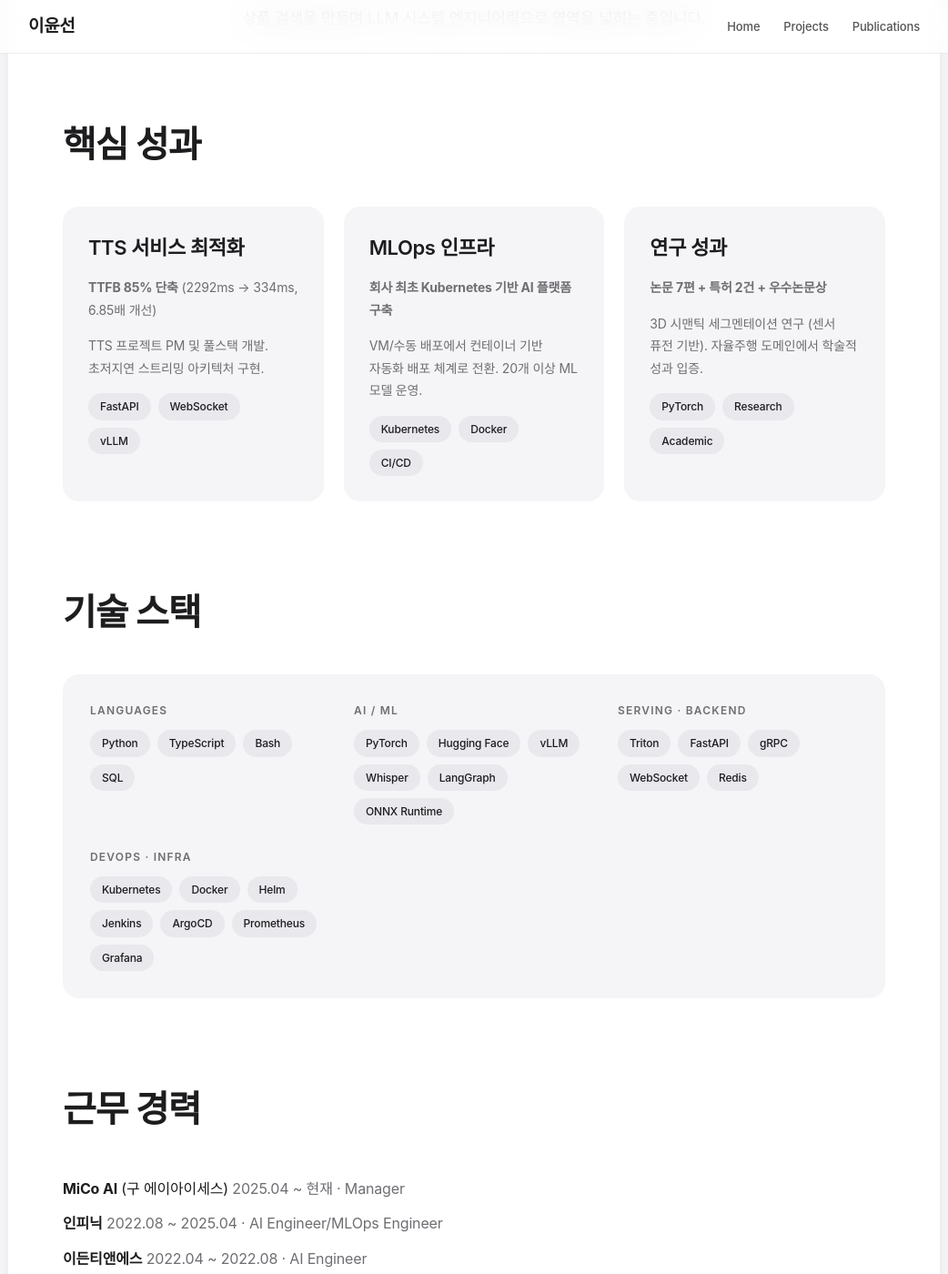
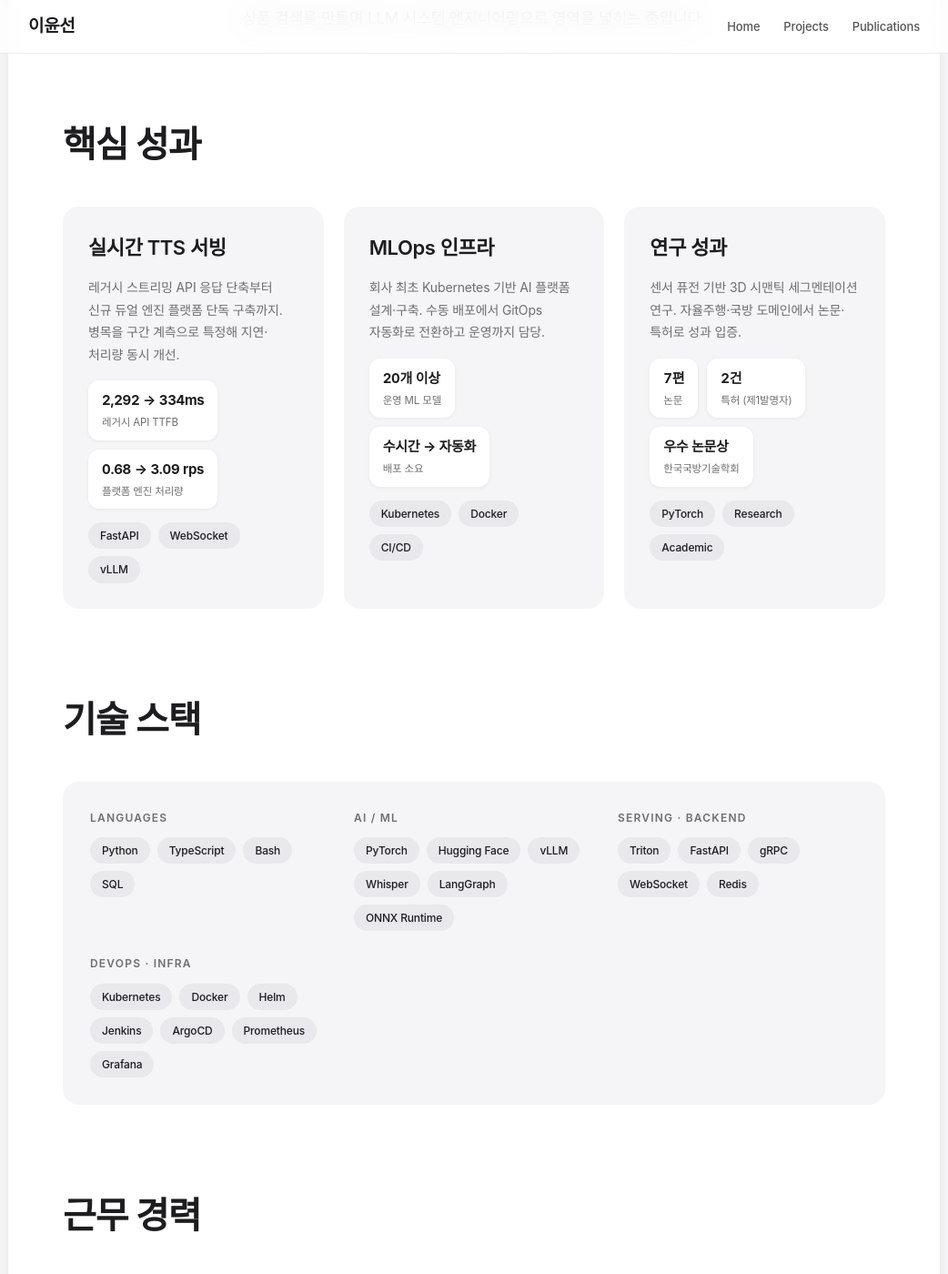
Before and after one commit to ckc5800/ckc5800.github.io, a Jekyll site: the page built from index.html, in a window 1280 px wide and 1400 px high, scrolled down 694 px. Shown: the whole window at 91% size, without its empty margins (119-1161 px from the left). Built offline with Jekyll 4.4.1, drawn with Linux system fonts in a browser that asks for light colours; some web fonts are replaced.

Commit message:
홈 핵심 성과 카드를 프로젝트 페이지와 같은 형식으로
- 3개 카드에 지표 타일 7개 추가 — 첫 화면에서 수치가 바로 읽히게
- 카드 전체를 링크로 (TTS → #tts, MLOps → #k8s, 연구 → publications)
- 카드 설명을 개조식으로 통일
- 'TTS 서비스 최적화' → '실시간 TTS 서빙' 으로 바꾸고, 레거시 API(2,292→334ms)와
  신규 플랫폼(0.68→3.09rps) 수치를 각각 라벨링 — 서로 다른 프로젝트 수치가
  한 줄에 섞여 있던 것 정정

```diff
--- a/assets/style.css
+++ b/assets/style.css
@@ -199,6 +199,19 @@ p {
     border-color: transparent;
     box-shadow: var(--shadow-hover);
     transform: translateY(-4px);
+}
+
+/* 카드 전체를 클릭 대상으로 (홈 → 해당 프로젝트) */
+a.project-card {
+    display: block;
+    color: inherit;
+    text-decoration: none;
+    cursor: pointer;
+}
+
+a.project-card:focus-visible {
+    outline: 2px solid var(--accent);
+    outline-offset: 3px;
 }
 
 .project-card h3 {
--- a/index.html
+++ b/index.html
@@ -25,38 +25,48 @@ title: Home
     <h2>핵심 성과</h2>
 
     <div class="projects-grid">
-        <div class="project-card">
-            <h3>TTS 서비스 최적화</h3>
-            <p><strong>TTFB 85% 단축</strong> (2292ms → 334ms, 6.85배 개선)</p>
-            <p>TTS 프로젝트 PM 및 풀스택 개발. 초저지연 스트리밍 아키텍처 구현.</p>
+        <a class="project-card" href="/projects.html#tts">
+            <h3>실시간 TTS 서빙</h3>
+            <p>레거시 스트리밍 API 응답 단축부터 신규 듀얼 엔진 플랫폼 단독 구축까지. 병목을 구간 계측으로 특정해 지연·처리량 동시 개선.</p>
+            <div class="metrics">
+                <div class="metric"><span class="metric-value">2,292 → 334ms</span><span class="metric-label">레거시 API TTFB</span></div>
+                <div class="metric"><span class="metric-value">0.68 → 3.09 rps</span><span class="metric-label">플랫폼 엔진 처리량</span></div>
+            </div>
             <div class="tech-tags">
                 <span class="tech-tag">FastAPI</span>
                 <span class="tech-tag">WebSocket</span>
                 <span class="tech-tag">vLLM</span>
             </div>
-        </div>
+        </a>
 
-        <div class="project-card">
+        <a class="project-card" href="/projects.html#k8s">
             <h3>MLOps 인프라</h3>
-            <p><strong>회사 최초 Kubernetes 기반 AI 플랫폼 구축</strong></p>
-            <p>VM/수동 배포에서 컨테이너 기반 자동화 배포 체계로 전환. 20개 이상 ML 모델 운영.</p>
+            <p>회사 최초 Kubernetes 기반 AI 플랫폼 설계·구축. 수동 배포에서 GitOps 자동화로 전환하고 운영까지 담당.</p>
+            <div class="metrics">
+                <div class="metric"><span class="metric-value">20개 이상</span><span class="metric-label">운영 ML 모델</span></div>
+                <div class="metric"><span class="metric-value">수시간 → 자동화</span><span class="metric-label">배포 소요</span></div>
+            </div>
             <div class="tech-tags">
                 <span class="tech-tag">Kubernetes</span>
                 <span class="tech-tag">Docker</span>
                 <span class="tech-tag">CI/CD</span>
             </div>
-        </div>
+        </a>
 
-        <div class="project-card">
+        <a class="project-card" href="/publications.html">
             <h3>연구 성과</h3>
-            <p><strong>논문 7편 + 특허 2건 + 우수논문상</strong></p>
-            <p>3D 시맨틱 세그멘테이션 연구 (센서 퓨전 기반). 자율주행 도메인에서 학술적 성과 입증.</p>
+            <p>센서 퓨전 기반 3D 시맨틱 세그멘테이션 연구. 자율주행·국방 도메인에서 논문·특허로 성과 입증.</p>
+            <div class="metrics">
+                <div class="metric"><span class="metric-value">7편</span><span class="metric-label">논문</span></div>
+                <div class="metric"><span class="metric-value">2건</span><span class="metric-label">특허 (제1발명자)</span></div>
+                <div class="metric"><span class="metric-value">우수 논문상</span><span class="metric-label">한국국방기술학회</span></div>
+            </div>
             <div class="tech-tags">
                 <span class="tech-tag">PyTorch</span>
                 <span class="tech-tag">Research</span>
                 <span class="tech-tag">Academic</span>
             </div>
-        </div>
+        </a>
     </div>
 </section>
 
```
